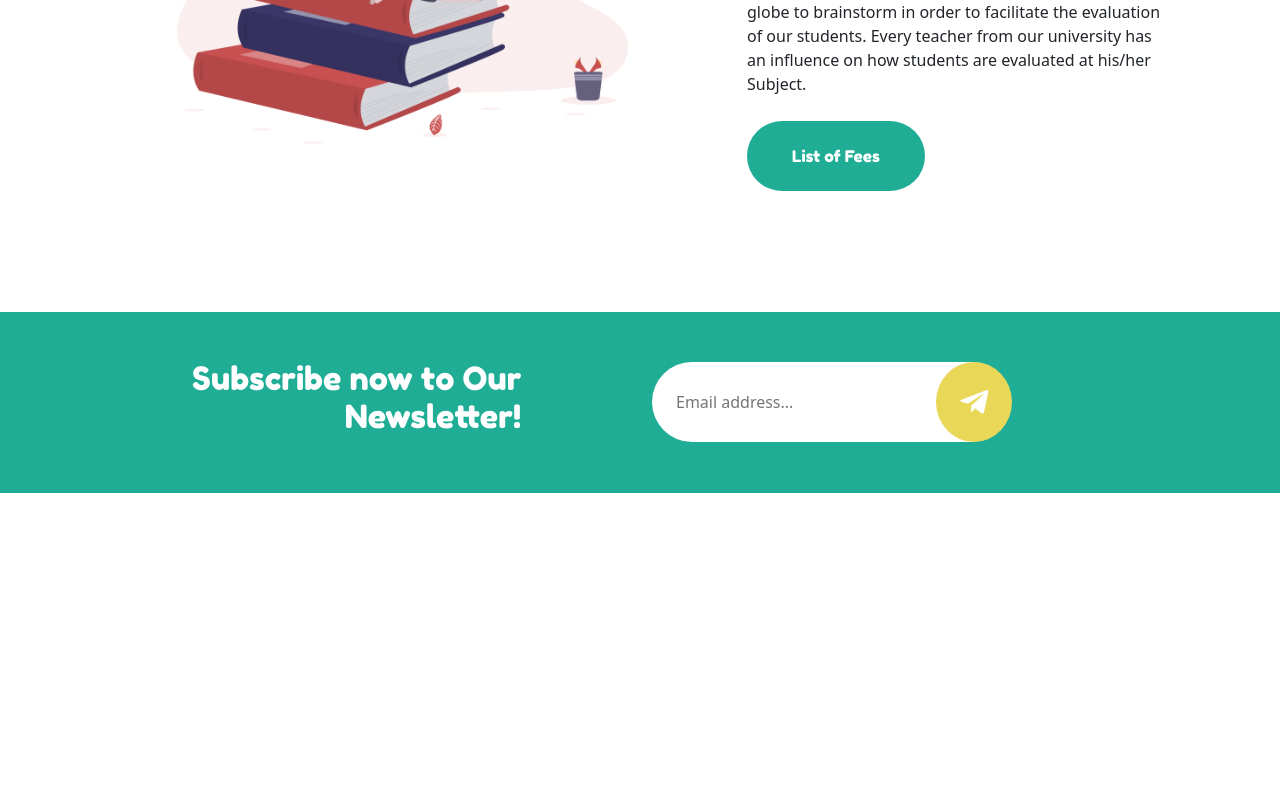
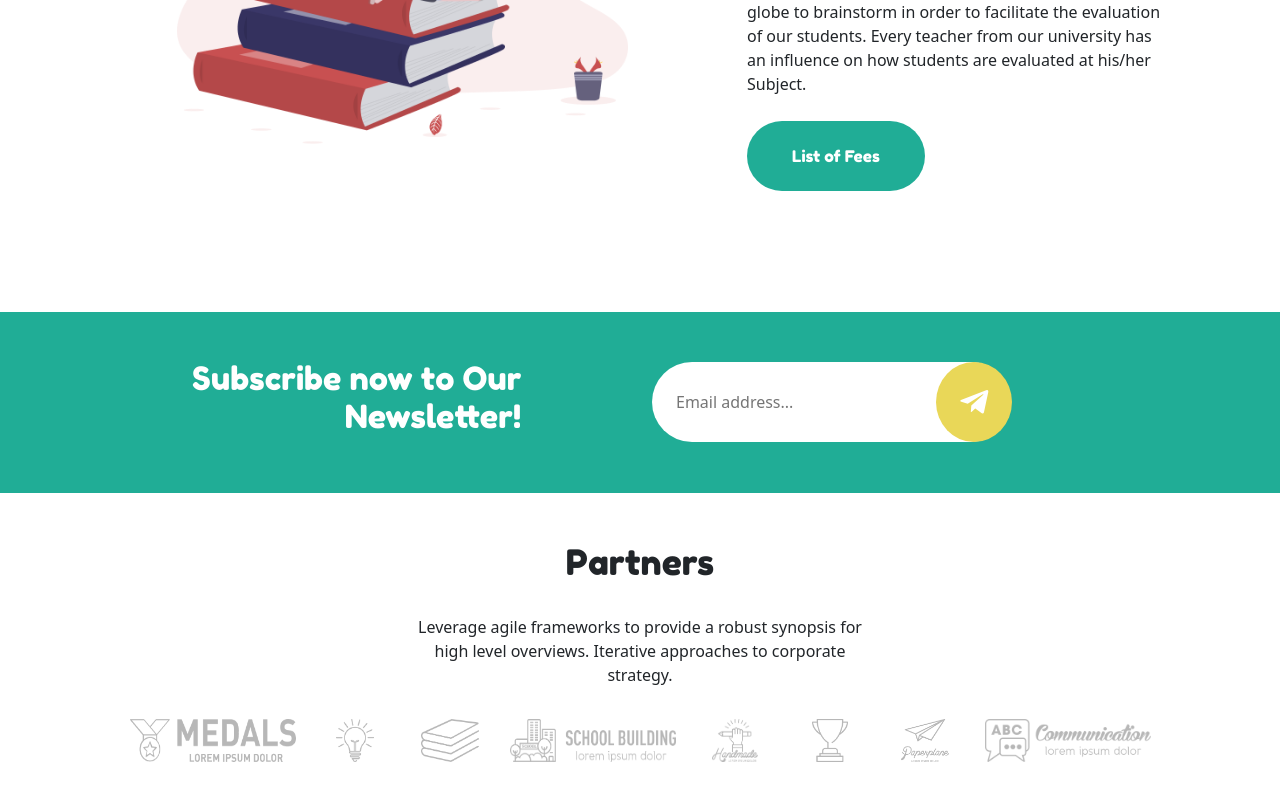
Before and after one commit to Giorgio-24/proj-html-vuejs, a Vue app: page / in a window 1280 px wide. Shown: the part 4757-5557 px from the top of the page. Before the commit the page ends 5298 px from the top, so only its background shows below. Built offline with nearby package versions, Linux system fonts and the light colour scheme.

Commit message:
partners-done

```diff
--- a/src/App.vue
+++ b/src/App.vue
@@ -32,6 +32,9 @@
       <div class="container-fluid bg-color-primary py-5">
         <Subscribe />
       </div>
+      <section class="container py-5">
+        <Partners />
+      </section>
     </main>
     <footer class="pt-5">
       <div class="container"></div>
@@ -51,6 +54,7 @@ import Events from "./components/Events.vue";
 import Courses from "./components/Courses.vue";
 import CoursesDetails from "./components/CoursesDetails.vue";
 import Subscribe from "./components/Subscribe.vue";
+import Partners from "./components/Partners.vue";
 
 export default {
   name: "App",
@@ -66,6 +70,7 @@ export default {
     Courses,
     CoursesDetails,
     Subscribe,
+    Partners,
   },
   data() {
     return {
--- /dev/null
+++ b/src/components/Partners.vue
@@ -0,0 +1,82 @@
+<template>
+  <div class="row">
+    <h2 class="col-12 text-center font-35">Partners</h2>
+    <div class="my-4 mx-auto col-5 text-center">
+      Leverage agile frameworks to provide a robust synopsis for high level
+      overviews. Iterative approaches to corporate strategy.
+    </div>
+    <div class="col-12 mt-2 mb-5">
+      <div class="logos-row row align-items-center justify-content-center">
+        <PartnersLogos
+          v-for="(partner, index) in partners"
+          :key="index"
+          :column="partner.column"
+          :image="partner.image"
+          :imgClass="partner.imgClass"
+        />
+      </div>
+    </div>
+  </div>
+</template>
+
+<script>
+import PartnersLogos from "./PartnersLogos.vue";
+export default {
+  name: "Partners",
+  components: {
+    PartnersLogos,
+  },
+  data() {
+    return {
+      partners: [
+        {
+          column: "col-2",
+          imgClass: " image-grey",
+          image: require("../assets/img/partner-2.png"),
+        },
+        {
+          column: "col-1",
+          imgClass: "max-dimentions image-grey",
+          image: require("../assets/img/partner-3.png"),
+        },
+        {
+          column: "col-1",
+          imgClass: "max-dimentions image-grey",
+          image: require("../assets/img/partner-4.png"),
+        },
+        {
+          column: "col-2",
+          imgClass: " image-grey",
+          image: require("../assets/img/partner-5.png"),
+        },
+        {
+          column: "col-1",
+          imgClass: "max-dimentions image-grey",
+          image: require("../assets/img/partner-6.png"),
+        },
+        {
+          column: "col-1",
+          imgClass: "max-dimentions image-grey",
+          image: require("../assets/img/partner-8.png"),
+        },
+        {
+          column: "col-1",
+          imgClass: "max-dimentions image-grey",
+          image: require("../assets/img/partner-1.png"),
+        },
+        {
+          column: "col-2",
+          imgClass: " image-grey",
+          image: require("../assets/img/partner-7.png"),
+        },
+      ],
+    };
+  },
+};
+</script>
+
+<style lang="scss" scoped>
+.logos-row {
+  height: 43px;
+}
+</style>
```
